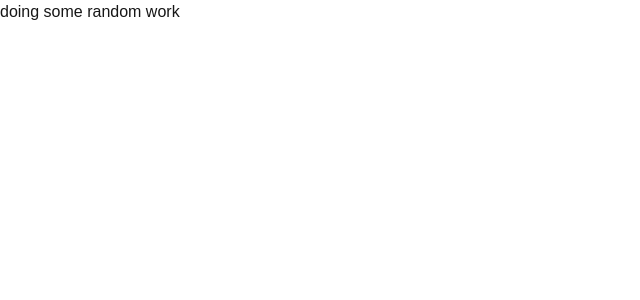
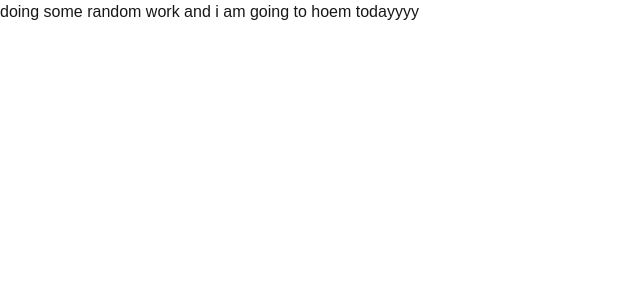
Before and after one commit to ananyasbhat09/NutriCart, a Next.js app: page / in a window 1280 px wide. Shown: the top 300 px of the page, without its empty margins (0-640 px from the left). Built offline with nearby package versions, Linux system fonts and the light colour scheme.

Commit message:
new changesss

```diff
--- a/app/page.js
+++ b/app/page.js
@@ -4,6 +4,8 @@ export default function Home() {
   return (
    <div>
     doing some random work
+    and i am going to hoem todayyyy
    </div>
+
   );
 }
```
